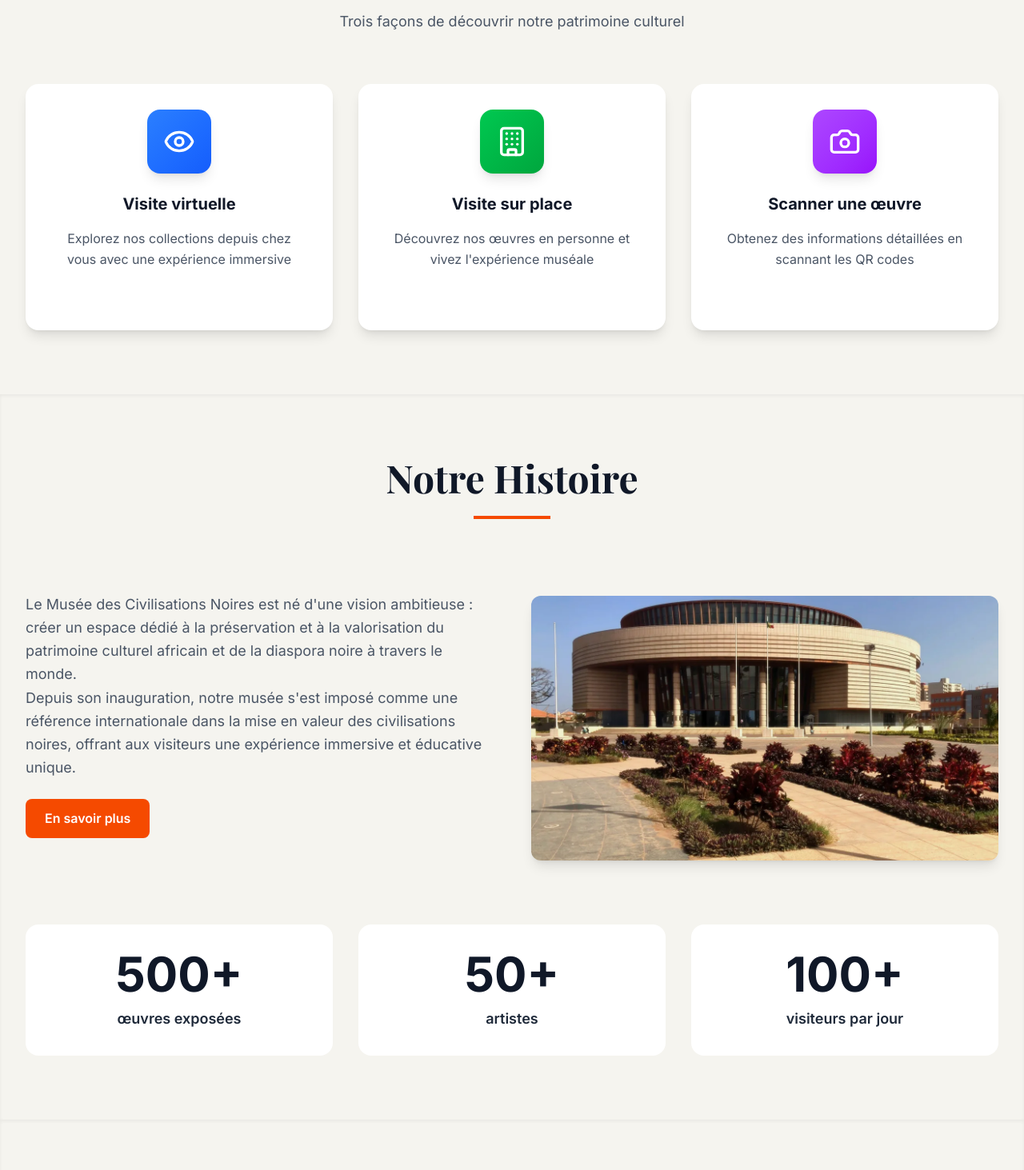
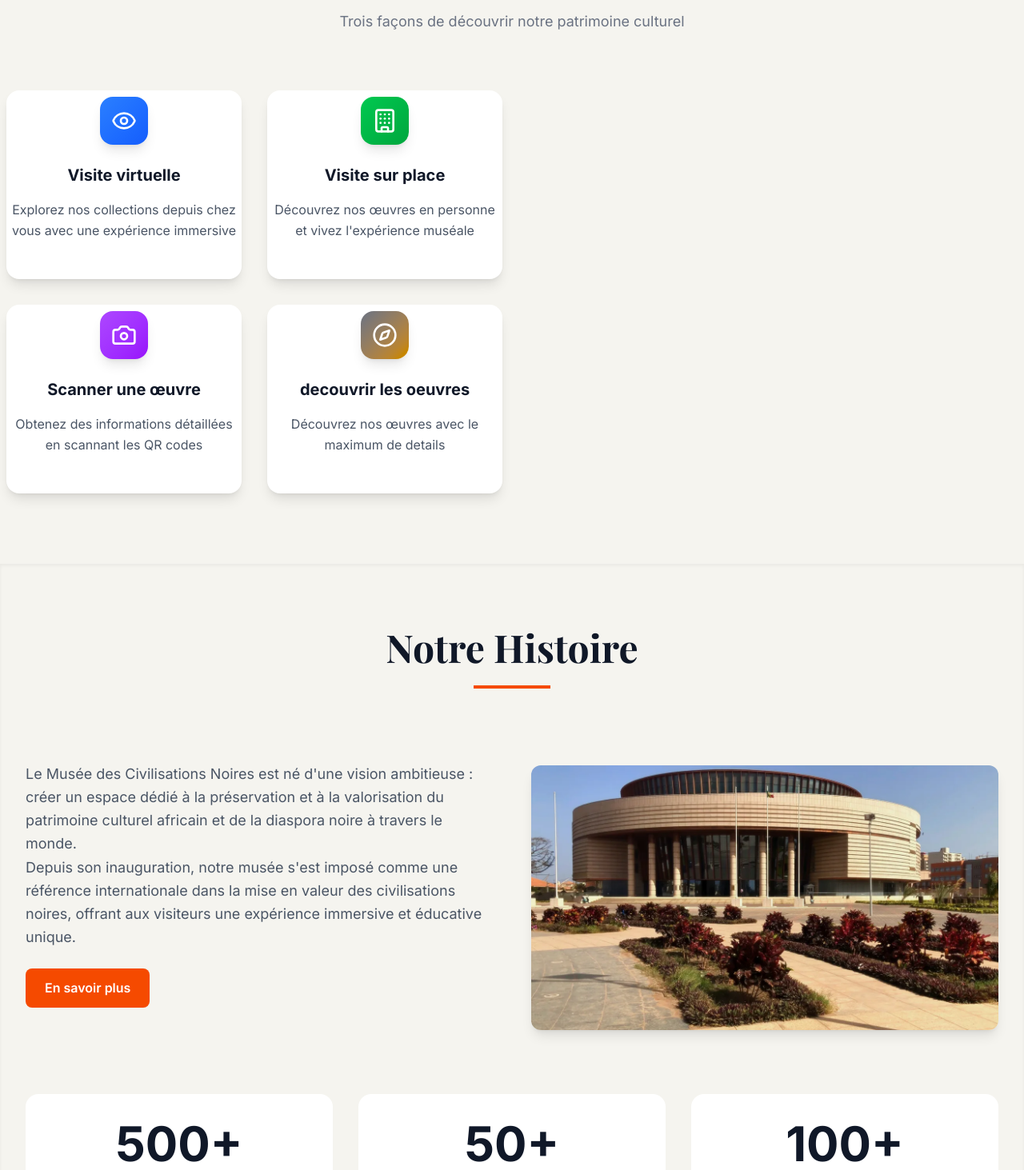
Before and after one commit to Sunu-byte-1/museuAPP-frontend, a React (Vite) app: page / in a window 1280 px wide. Shown: the part 987-2450 px from the top of the page at 80% size. Built offline with nearby package versions, Linux system fonts and the light colour scheme; no server answers.

Commit message:
modification du IU UX

```diff
--- a/src/components/header.jsx
+++ b/src/components/header.jsx
@@ -217,16 +217,16 @@ import React, { useEffect, useState } from "react";
 
             {/* Mobile Menu Button */}
             {/* Boutons visibles uniquement sur mobile: toggle thème + hamburger */}
-            <div className="lg:hidden flex items-center space-x-2">
+            <div className="lg:hidden flex items-center space-x-2 ">
               <button
                 onClick={handleToggleTheme}
-                className="p-2 rounded-full bg-gray-200 dark:bg-gray-700 text-gray-800 dark:text-yellow-400 hover:scale-110 transition"
+                className="p-2 rounded-full bg-gray-50 text-orange-500  hover:scale-110 transition"
               >
                 {darkMode ? <Sun size={20} /> : <Moon size={20} />}
               </button>
               <button
                 onClick={() => setMobileMenuOpen(!mobileMenuOpen)}
-                className="p-2 rounded-full bg-gray-200 dark:bg-gray-700 text-gray-800 dark:text-white hover:bg-gray-300 dark:hover:bg-gray-600 transition"
+                className="p-2 rounded-full bg-gray-200 text-orange-500 hover:bg-gray-300 dark:hover:bg-gray-600 transition"
               >
                 {mobileMenuOpen ? <X size={20} /> : <Menu size={20} />}
               </button>
@@ -240,55 +240,63 @@ import React, { useEffect, useState } from "react";
             affiche soit le panneau utilisateur (avec logout), soit le lien de connexion.
           */}
           {mobileMenuOpen && (
-            <div className="lg:hidden bg-white  border-t border-gray-200 dark:border-gray-700">
-              <div className="px-4 py-2 space-y-1">
+
+            <div className="lg:hidden bg-white-100  border-t border-gray-200 0">
+              <div className="px-4 py-2 space-y-1 " >
                 <Link
                   to="/"
-                  className="block px-3 py-2 text-gray-700 dark:text-gray-200 hover:bg-gray-100 dark:hover:bg-gray-800 rounded-lg transition"
+                  className="block px-3 py-2 text-gray-700  hover:bg-gray-100  rounded-lg transition "
                   onClick={() => setMobileMenuOpen(false)}
                 >
                   Accueil
                 </Link>
                 <Link
                   to="/billet"
-                  className="block px-3 py-2 text-gray-700 dark:text-gray-200 hover:bg-gray-100 dark:hover:bg-gray-800 rounded-lg transition"
+                  className="block px-3 py-2 text-gray-700  hover:bg-gray-100  rounded-lg transition"
                   onClick={() => setMobileMenuOpen(false)}
                 >
                   Acheter un billet
                 </Link>
                 <Link
+                  to="/HomePage"
+                  className="block px-3 py-2 text-gray-700  hover:bg-gray-100  rounded-lg transition"
+                  onClick={() => setMobileMenuOpen(false)}
+                >
+                  Visite virtuelle
+                </Link>
+                <Link
                   to="/boutique"
-                  className="block px-3 py-2 text-gray-700 dark:text-gray-200 hover:bg-gray-100 dark:hover:bg-gray-800 rounded-lg transition"
+                  className="block px-3 py-2 text-gray-700  hover:bg-gray-100  rounded-lg transition"
                   onClick={() => setMobileMenuOpen(false)}
                 >
                   Boutique
                 </Link>
                 <Link
                   to="/histoire"
-                  className="block px-3 py-2 text-gray-700 dark:text-gray-200 hover:bg-gray-100 dark:hover:bg-gray-800 rounded-lg transition"
+                  className="block px-3 py-2 text-gray-700  hover:bg-gray-100  rounded-lg transition"
                   onClick={() => setMobileMenuOpen(false)}
                 >
                   Histoire
                 </Link>
                 <Link
                   to="/scan"
-                  className="block px-3 py-2 text-gray-700 dark:text-gray-200 hover:bg-gray-100 dark:hover:bg-gray-800 rounded-lg transition"
+                  className="block px-3 py-2 text-gray-700  hover:bg-gray-100  rounded-lg transition"
                   onClick={() => setMobileMenuOpen(false)}
                 >
                   Scanner
                 </Link>
 
                 {/* Mobile Auth */}
-                <div className="border-t border-gray-200 dark:border-gray-700 pt-2 mt-2">
+                <div className="border-t border-gray-200  pt-2 mt-2">
                   {isAuthenticated ? (
                     <div className="space-y-1">
-                      <div className="px-3 py-2 text-sm text-gray-500 dark:text-gray-400">
+                      <div className="px-3 py-2 text-sm text-gray-500 ">
                         Connecté en tant que {user?.firstName}
                       </div>
                       {user?.role === 'admin' && (
                         <Link
                           to="/admin/dashboard"
-                          className="block px-3 py-2 text-gray-700 dark:text-gray-200 hover:bg-gray-100 dark:hover:bg-gray-800 rounded-lg transition"
+                          className="block px-3 py-2 text-gray-700  hover:bg-gray-100  rounded-lg transition"
                           onClick={() => setMobileMenuOpen(false)}
                         >
                           Administration
@@ -299,7 +307,7 @@ import React, { useEffect, useState } from "react";
                           handleLogout();
                           setMobileMenuOpen(false);
                         }}
-                        className="flex items-center w-full px-3 py-2 text-gray-700 dark:text-gray-200 hover:bg-gray-100 dark:hover:bg-gray-800 rounded-lg transition"
+                        className="flex items-center w-full px-3 py-2 text-gray-700  hover:bg-gray-100  rounded-lg transition"
                       >
                         <LogOut className="w-4 h-4 mr-2" />
                         Se déconnecter
@@ -317,6 +325,7 @@ import React, { useEffect, useState } from "react";
                 </div>
               </div>
             </div>
+
           )}
         </header>
 
--- a/src/pages/accueil.jsx
+++ b/src/pages/accueil.jsx
@@ -4,6 +4,7 @@ import { Link } from 'react-router-dom';
 import eventsData from '../data/events.json';
 //import { Link as ScrollLink, animateScroll as scroll } from 'react-scroll';
 import musee from '../assets/historique/musee.webp';
+import museeImage from '../assets/historique/NNN.jpg'
 
  /**
   * Page d'accueil
@@ -30,7 +31,8 @@ import {
   Eye,
   Building,
   Calendar,
-  TrendingUp
+  TrendingUp,
+  Compass
 } from 'lucide-react';
 
 // Composant Hero Section
@@ -60,11 +62,7 @@ function HeroSection() {
 
       {/* Content */}
       <div className="relative z-10 text-center text-white dark:text-gray-100 max-w-5xl mx-auto px-4">
-        <div className="mb-6">
-          <span className="inline-block px-4 py-2 bg-orange-600 text-white text-sm font-semibold rounded-full mb-4">
-            Musée des Civilisations Noires
-          </span>
-        </div>
+
         <h1 className="text-4xl md:text-6xl lg:text-7xl font-bold mb-6 font-serif leading-tight">
           Bienvenue au Musée des Civilisations Noires
         </h1>
@@ -121,36 +119,46 @@ function ExperienceSection() {
       link: "/scan",
       color: "bg-gradient-to-br from-purple-500 to-purple-600",
       hoverColor: "hover:from-purple-600 hover:to-purple-700"
+    },
+    {
+      title: "decouvrir les oeuvres",
+      description: "Découvrez nos œuvres avec le maximum de details",
+      icon: Compass,
+      link: "/decouvrir",
+      color: "bg-gradient-to-br from-gray-500 to-yellow-600",
+      hoverColor: "hover:from-green-600 hover:to-green-700"
     }
   ];
 // dans cette section je veux que le coux experience soit à droite et à gauche les horaires du musee,
   return (
     <section className="py-20 bg-[#f5f4ef] dark:bg-museum-darkBg transition-colors duration-500">
-      <div className="max-w-7xl mx-auto px-4 sm:px-6 lg:px-8">
         <div className="text-center mb-16">
           <h2 className="text-3xl md:text-4xl font-bold text-gray-900 dark:text-museum-light mb-4 transition-colors duration-500">
             Choisissez votre expérience
           </h2>
-          <p className="text-lg text-gray-600 dark:text-gray-300 transition-colors duration-500">
+          <p className="text-lg text-gray-500 transition-colors duration-500">
             Trois façons de découvrir notre patrimoine culturel
           </p>
         </div>
-        <div className="grid grid-cols-1 md:grid-cols-3 gap-8">
+        <div className="grid grid-cols-1 md:grid-cols-2 gap-6 p-2">
+        <div className="grid grid-cols-2 md:grid-cols-3 lg:grid-cols-2 gap-4 md:gap-8">
           {experiences.map((exp, index) => {
             const Icon = exp.icon;
             return (
               <Link
                 key={index}
                 to={exp.link}
-                className="group bg-white dark:bg-museum-dark rounded-2xl p-8 shadow-lg hover:shadow-2xl transition-all duration-500 transform hover:-translate-y-3"
+                className="group bg-white rounded-2xl shadow-lg hover:shadow-2xl
+                transition-all duration-500 transform hover:-translate-y-3
+                flex flex-col justify-center items-center p-1 pt-2"
               >
-                <div className={`w-20 h-20 ${exp.color} ${exp.hoverColor} rounded-2xl flex items-center justify-center mx-auto mb-6 group-hover:scale-110 transition-all duration-300 shadow-lg`}>
-                  <Icon className="w-10 h-10 text-white" />
+                <div className={`w-15 h-15 ${exp.color} ${exp.hoverColor} rounded-2xl flex items-center justify-center mx-auto mb-6 group-hover:scale-110 transition-all duration-300 shadow-lg`}>
+                  <Icon className="w-8 h-8 text-white" />
                 </div>
-                <h3 className="text-xl font-bold text-gray-900 dark:text-museum-light mb-4 text-center group-hover:text-orange-600 transition-colors duration-300">
+                <h3 className="text-xl font-bold text-gray-900  mb-4 text-center group-hover:text-orange-600 transition-colors duration-300">
                   {exp.title}
                 </h3>
-                <p className="text-gray-600 dark:text-gray-300 text-center leading-relaxed transition-colors duration-300">
+                <p className="hidden md:block text-gray-600 text-center leading-relaxed transition-colors duration-300">
                   {exp.description}
                 </p>
                 <div className="mt-6 flex items-center justify-center text-orange-600 opacity-0 group-hover:opacity-100 transition-opacity duration-300">
@@ -170,6 +178,38 @@ function ExperienceSection() {
 function HistorySection() {
   const [isVisible, setIsVisible] = useState(false);
 
+
+
+  const CountUp = ({ end, duration = 2000, suffix = "" }) => {
+  const [count, setCount] = useState(0);
+
+  useEffect(() => {
+    let start = 0;
+    const increment = end / (duration / 16); // environ 60 FPS
+    const timer = setInterval(() => {
+      start += increment;
+      if (start >= end) {
+        clearInterval(timer);
+        setCount(end);
+      } else {
+        setCount(Math.ceil(start));
+      }
+    }, 16);
+
+    return () => clearInterval(timer);
+  }, [end, duration]);
+
+  return (
+    <span className="text-4xl md:text-5xl lg:text-6xl font-bold text-gray-900">
+      {count}{suffix}
+    </span>
+  );
+};
+
+
+
+
+
   useEffect(() => {
     const observer = new IntersectionObserver(
       ([entry]) => {
@@ -187,6 +227,8 @@ function HistorySection() {
 
     return () => observer.disconnect();
   }, []);
+
+
 
   const stats = [
     { number: 500, label: "œuvres exposées", suffix: "+" },
@@ -255,7 +297,7 @@ function HistorySection() {
               <div className="bg-white rounded-2xl p-8 hover:shadow-lg transition-all duration-300">
                 <div className={`text-4xl md:text-5xl lg:text-6xl font-bold text-gray-900 mb-3 transition-all duration-1000 group-hover:scale-110 ${isVisible ? 'opacity-100 transform translate-y-0' : 'opacity-0 transform translate-y-8'}`}
                      style={{ transitionDelay: `${index * 200}ms` }}>
-                  {isVisible ? stat.number : 0}{stat.suffix}
+                  {isVisible ? <CountUp end={stat.number} suffix={stat.suffix} duration={2000} /> : 0}
                 </div>
                 <div className="text-lg font-semibold text-gray-800  group-hover:text-orange-600 transition-colors duration-300">
                   {stat.label}
```
Also changed, not shown: src/assets/historique/NNN.jpg (added).
